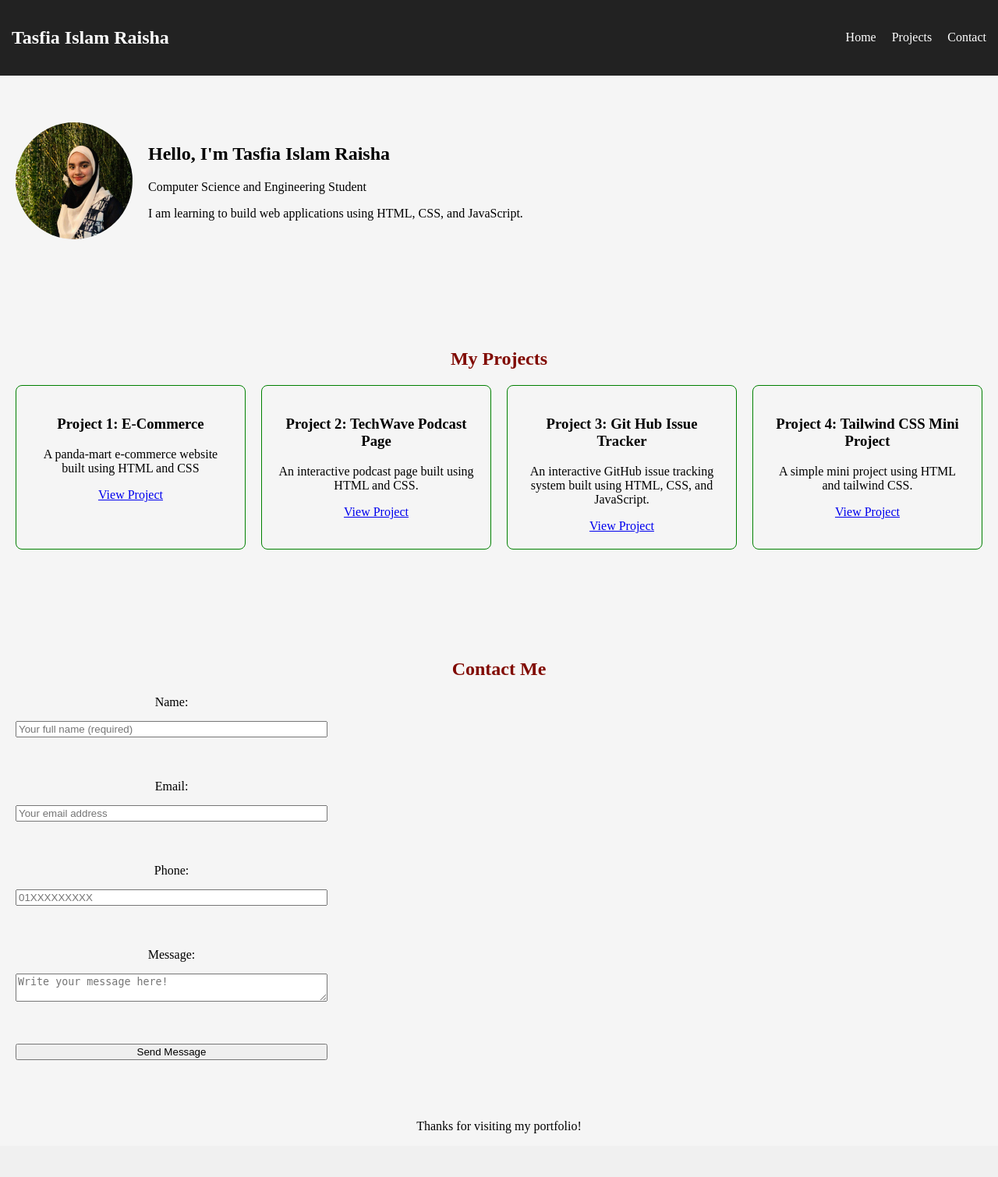
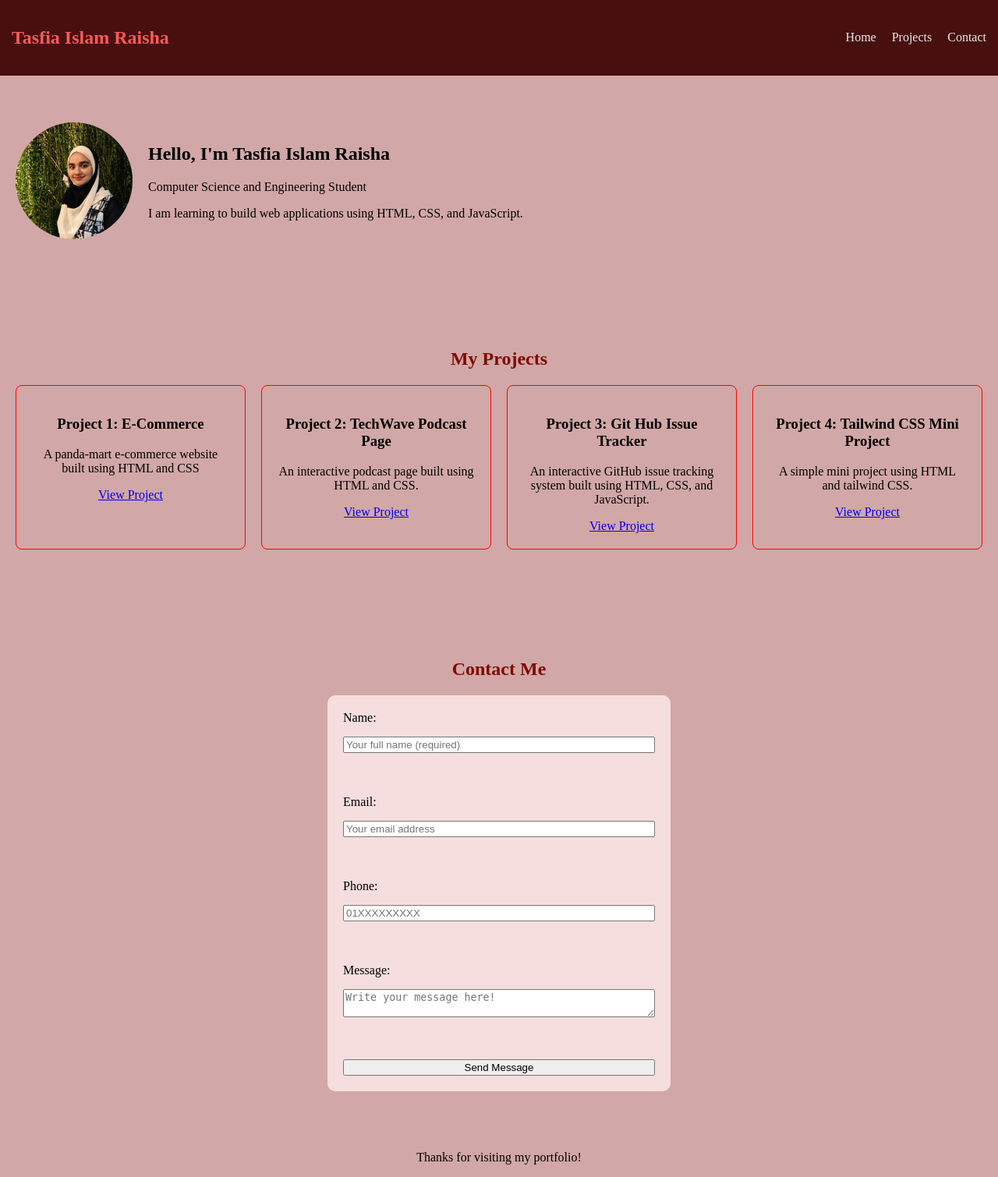
Before and after one commit to tash-9/WebTech, a PHP site: page / in a window 1280 px wide. Shown: the whole page at 78% size. Before the commit the page ends 1454 px from the top, so only its background shows below. Run offline with PHP 8.4, Linux system fonts and the light colour scheme.

Commit message:
last lab task reupload

```diff
--- a/Portfolio(10.3.26)/style.css
+++ b/Portfolio(10.3.26)/style.css
@@ -1,13 +1,13 @@
 body{
 font-family: 'Times New Roman', Times, serif, sans-serif;
 margin:0;
-background:whitesmoke;
+background:rgb(210, 167, 167);
 color:black;
 }
 
 header{
-background:#222;
-color:white;
+background:#480f0f;
+color:rgb(252, 90, 90);
 padding:15px;
 }
 
@@ -24,7 +24,7 @@ gap:20px;
 }
 
 nav a{
-color:white;
+color:rgb(233, 231, 231);
 text-decoration:none;
 }
 
@@ -57,7 +57,7 @@ gap:20px;
 }
 
 .project-card{
-border:1px solid green;
+border:1px solid red;
 padding:20px;
 border-radius:8px;
 transition:transform 0.3s;
@@ -82,6 +82,18 @@ max-width:400px;
   text-align: center;
 }
 
+#contact h2 {
+  text-align: center;
+}
+
+#contact form {
+  text-align: left;
+  max-width: 400px;
+  margin: 0 auto;
+  padding: 20px;
+  background: rgb(246, 222, 222);
+  border-radius: 10px;
+}
 
 footer {
   text-align: center;
```
